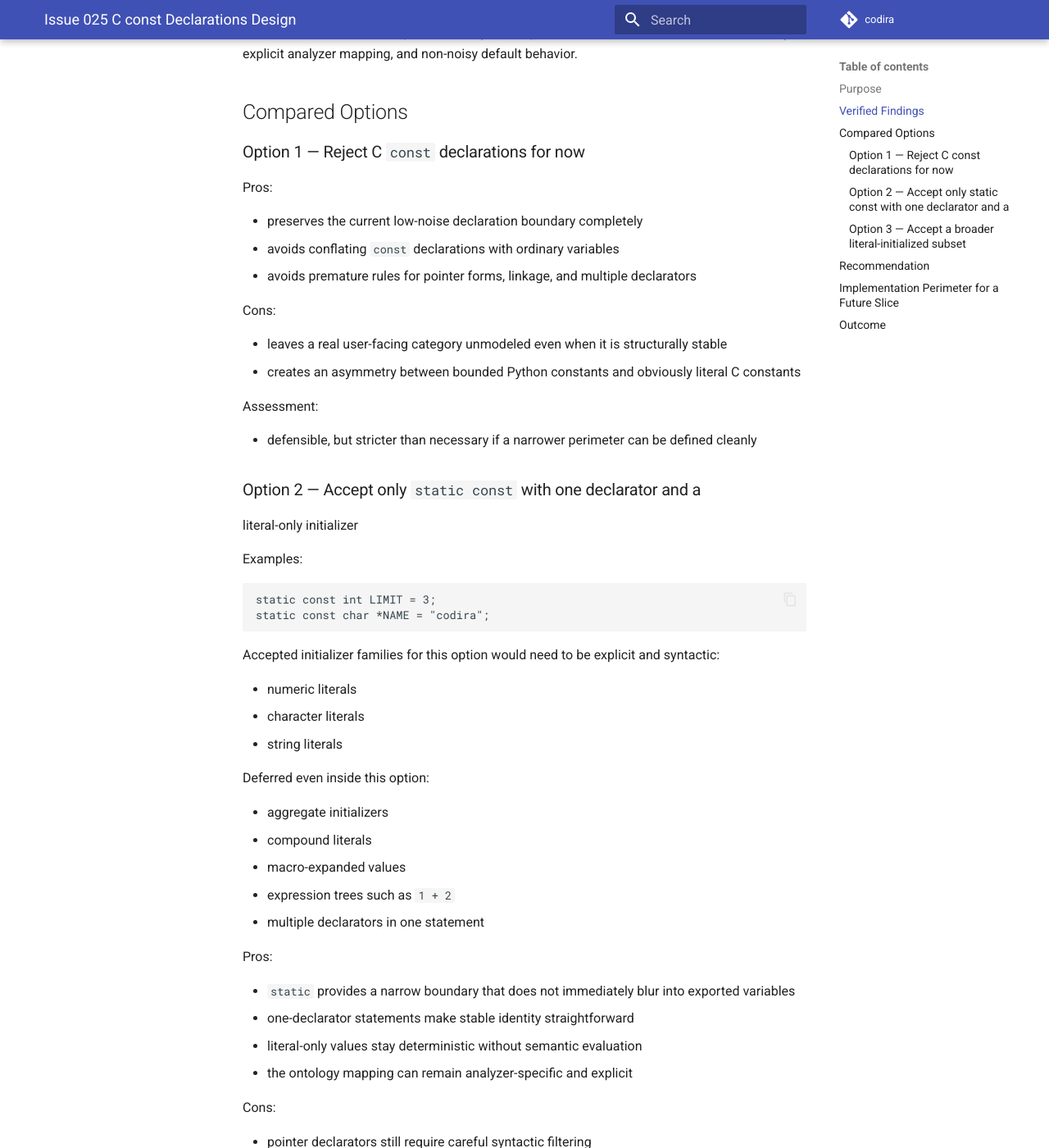
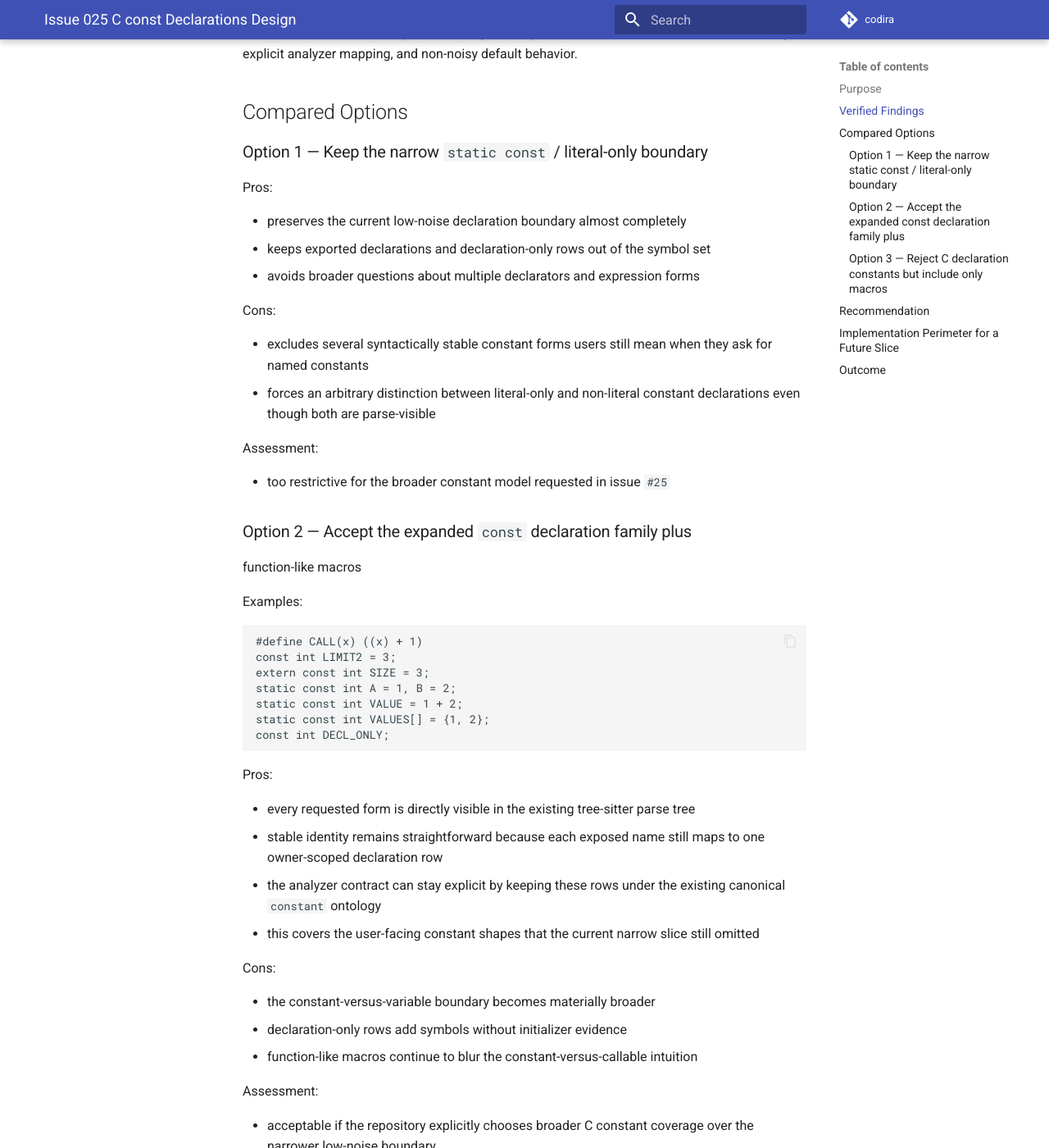
Before and after one commit to marco0560/codira, an MkDocs documentation site: the page built from docs/process/issue-025-c-const-declarations-design.md, in a window 1280 px wide and 1400 px high, scrolled down 755 px. Shown: the whole window at 82% size. Built offline with MkDocs 1.6.1 and Material for MkDocs 9.7.7, drawn with Linux system fonts in a browser that asks for light colours; comment, search, counter and statistics services are not loaded; some of the changed text lies outside the part shown.

Commit message:
feat(analyzer): broaden C constant symbols
Why:
- the previous narrow issue-025 slice still left several C constant forms out of the symbol surface even though the repository now wants them included
- function-like macros, non-static const declarations, declaration-only const rows, and multi-declarator const statements all have deterministic parse shapes in the current C analyzer

What:
- broaden the issue-025 design note to accept function-like macros and const-qualified declaration families as constant symbols
- extend the C analyzer to emit macro rows for preproc_function_def and constant rows for const-qualified declarations, including multi-declarator, computed, aggregate, and declaration-only forms while excluding const function declarations
- bump the touched C analyzer and official bundle package versions and extend contract and persistence tests to lock the new behavior

Notes:
- plain-text query behavior remains unchanged apart from exact-symbol availability for the newly accepted rows

Refs:
- #25

````diff
--- a/docs/process/issue-025-c-const-declarations-design.md
+++ b/docs/process/issue-025-c-const-declarations-design.md
@@ -12,14 +12,16 @@ It does not change runtime behavior.
 
 Current repository behavior and parser shape establish the following facts:
 
-1. object-like macros are now supported through `preproc_def`
-2. function-like macros remain excluded through `preproc_function_def`
-3. ordinary `static const` and `const` declarations still parse as generic
-   `declaration` nodes with `init_declarator` children
-4. the current C analyzer declaration path only normalizes categories with
-   explicit top-level classifier nodes or similarly bounded naming rules
-5. `ADR-016` still defers arbitrary variables and generic constants without a
-   stable declaration rule
+1. object-like macros are supported through `preproc_def`
+2. function-like macros parse cleanly as `preproc_function_def`
+3. ordinary `static const`, `const`, and `extern const` declarations parse as
+   generic `declaration` nodes with either `init_declarator` children or direct
+   declarator children
+4. multiple declarators, computed expressions, aggregate initializers, and
+   declaration-only `const` rows are all structurally visible in the current
+   parse tree
+5. the current C analyzer declaration path can extend this surface without
+   inventing heuristic text parsing
 
 That means C `const` support cannot be justified merely because the parser can
 see a declaration name. The accepted boundary still requires deterministic
@@ -28,139 +30,131 @@ behavior.
 
 ## Compared Options
 
-### Option 1 — Reject C `const` declarations for now
+### Option 1 — Keep the narrow `static const` / literal-only boundary
 
 Pros:
 
-* preserves the current low-noise declaration boundary completely
-* avoids conflating `const` declarations with ordinary variables
-* avoids premature rules for pointer forms, linkage, and multiple declarators
+* preserves the current low-noise declaration boundary almost completely
+* keeps exported declarations and declaration-only rows out of the symbol set
+* avoids broader questions about multiple declarators and expression forms
 
 Cons:
 
-* leaves a real user-facing category unmodeled even when it is structurally
-  stable
-* creates an asymmetry between bounded Python constants and obviously literal
-  C constants
+* excludes several syntactically stable constant forms users still mean when
+  they ask for named constants
+* forces an arbitrary distinction between literal-only and non-literal constant
+  declarations even though both are parse-visible
 
 Assessment:
 
-* defensible, but stricter than necessary if a narrower perimeter can be
-  defined cleanly
+* too restrictive for the broader constant model requested in issue `#25`
 
-### Option 2 — Accept only `static const` with one declarator and a
-literal-only initializer
+### Option 2 — Accept the expanded `const` declaration family plus
+function-like macros
 
 Examples:
 
 ```c
-static const int LIMIT = 3;
-static const char *NAME = "codira";
+#define CALL(x) ((x) + 1)
+const int LIMIT2 = 3;
+extern const int SIZE = 3;
+static const int A = 1, B = 2;
+static const int VALUE = 1 + 2;
+static const int VALUES[] = {1, 2};
+const int DECL_ONLY;
 ```
-
-Accepted initializer families for this option would need to be explicit and
-syntactic:
-
-* numeric literals
-* character literals
-* string literals
-
-Deferred even inside this option:
-
-* aggregate initializers
-* compound literals
-* macro-expanded values
-* expression trees such as `1 + 2`
-* multiple declarators in one statement
 
 Pros:
 
-* `static` provides a narrow boundary that does not immediately blur into
-  exported variables
-* one-declarator statements make stable identity straightforward
-* literal-only values stay deterministic without semantic evaluation
-* the ontology mapping can remain analyzer-specific and explicit
+* every requested form is directly visible in the existing tree-sitter parse
+  tree
+* stable identity remains straightforward because each exposed name still maps
+  to one owner-scoped declaration row
+* the analyzer contract can stay explicit by keeping these rows under the
+  existing canonical `constant` ontology
+* this covers the user-facing constant shapes that the current narrow slice
+  still omitted
 
 Cons:
 
-* pointer declarators still require careful syntactic filtering
-* some user-meaningful constants remain excluded
-* initializer classification would need a dedicated parser-side rule rather
-  than reuse of the current generic declaration path
+* the constant-versus-variable boundary becomes materially broader
+* declaration-only rows add symbols without initializer evidence
+* function-like macros continue to blur the constant-versus-callable intuition
 
 Assessment:
 
-* this is the narrowest plausible implementation perimeter that still adds new
-  value without violating `ADR-016`
+* acceptable if the repository explicitly chooses broader C constant coverage
+  over the narrower low-noise boundary
 
-### Option 3 — Accept a broader literal-initialized subset
+### Option 3 — Reject C declaration constants but include only macros
 
 Examples:
 
 ```c
-const int LIMIT = 3;
-const char *TITLE = "codira";
+#define PORT 8080
+#define CALL(x) ((x) + 1)
 ```
 
 Pros:
 
-* covers more real-world declarations immediately
-* reduces user-visible inconsistency between internal and exported constants
+* keeps the declaration boundary tight
+* avoids variable-adjacent declaration rows entirely
 
 Cons:
 
-* exported `const` declarations are much closer to ordinary variables
-* linkage and header-level declaration forms become harder to model without
-  noise
-* the accepted boundary would drift toward generic variable support too early
+* does not satisfy the broader constant coverage requested in issue `#25`
+* leaves ordinary named `const` declarations unmodeled
 
 Assessment:
 
-* too broad for the current repository boundary
+* simpler, but no longer aligned with the requested outcome
 
 ## Recommendation
 
-Do **not** broaden C constant support beyond the current macro slice in the
-same feature family.
+Broaden C constant support to include both function-like macros and
+`const`-qualified declaration families.
 
-If the repository later chooses one follow-up implementation slice, the only
-acceptable first perimeter is:
+Accepted perimeter:
 
-* `static const` declarations only
-* exactly one declarator per declaration statement
-* required initializer
-* initializer must be a direct literal node, not a computed expression
+* object-like macros
+* function-like macros
+* `const` declarations
+* `static const` declarations
+* `extern const` declarations
+* declaration-only `const` rows without initializer evidence
+* multiple declarators per declaration statement
+* computed expressions and aggregate initializers
 * default plain-text `sym` behavior must remain unchanged unless exact lookup
   is requested
 
-The following remain explicitly out of scope:
+The following still remain out of scope:
 
-* non-`static` `const` declarations
-* `extern const` declarations
-* declaration-only `const` rows without initializer evidence
-* multiple declarators in one statement
-* aggregate initializers, computed expressions, and macro-expanded values
-* any treatment of generic variables as first-level symbols
+* non-`const` variables
+* declarations whose exposed declarator is a function prototype
+* generic variable support without `const`
+* changing the canonical ontology away from `constant`
 
 ## Implementation Perimeter for a Future Slice
 
 If implementation is approved later, the design-to-code plan should start with
 these required rules:
 
-1. classify accepted rows under one explicit analyzer-owned declaration kind
-   rather than overloading the generic variable surface
+1. classify accepted rows under the existing explicit analyzer-owned constant
+   and macro declaration kinds rather than overloading the generic variable
+   surface
 2. derive one stable ID per accepted declaration name using the existing
    owner-scoped declaration identity model
-3. map the accepted kind explicitly to the canonical `constant` ontology
-4. add regression tests proving excluded forms stay excluded
+3. map both declaration `constant` rows and macro rows explicitly to the
+   canonical `constant` ontology
+4. add regression tests proving non-`const` variables and function
+   declarations stay excluded
 5. bump only the touched analyzer and bundle versions at the end of the slice
 
 ## Outcome
 
-Issue `#25` resolves to a bounded design decision, not an immediate runtime
-feature:
+Issue `#25` resolves to a broader C constant model:
 
-* reject broader C `const` support now
-* keep the current runtime boundary unchanged
-* allow only the narrow `static const` / one-declarator / literal-only
-  perimeter as a possible future implementation candidate
+* function-like macros are accepted as constant-like symbols
+* `const`-qualified declaration rows are accepted as constant symbols
+* the runtime boundary excludes only non-`const` variables and function
+  declaration forms
--- a/pyproject.toml
+++ b/pyproject.toml
@@ -19,7 +19,7 @@ bundle-official = [
   "sentence-transformers>=5.4,<6.0",
   "codira-analyzer-python==1.5.2",
   "codira-analyzer-json==1.5.0",
-  "codira-analyzer-c==1.5.4",
+  "codira-analyzer-c==1.5.5",
   "codira-analyzer-bash==1.5.0",
   "codira-backend-sqlite==1.5.2"
 ]
````
Also changed, not shown: 6 other files.
